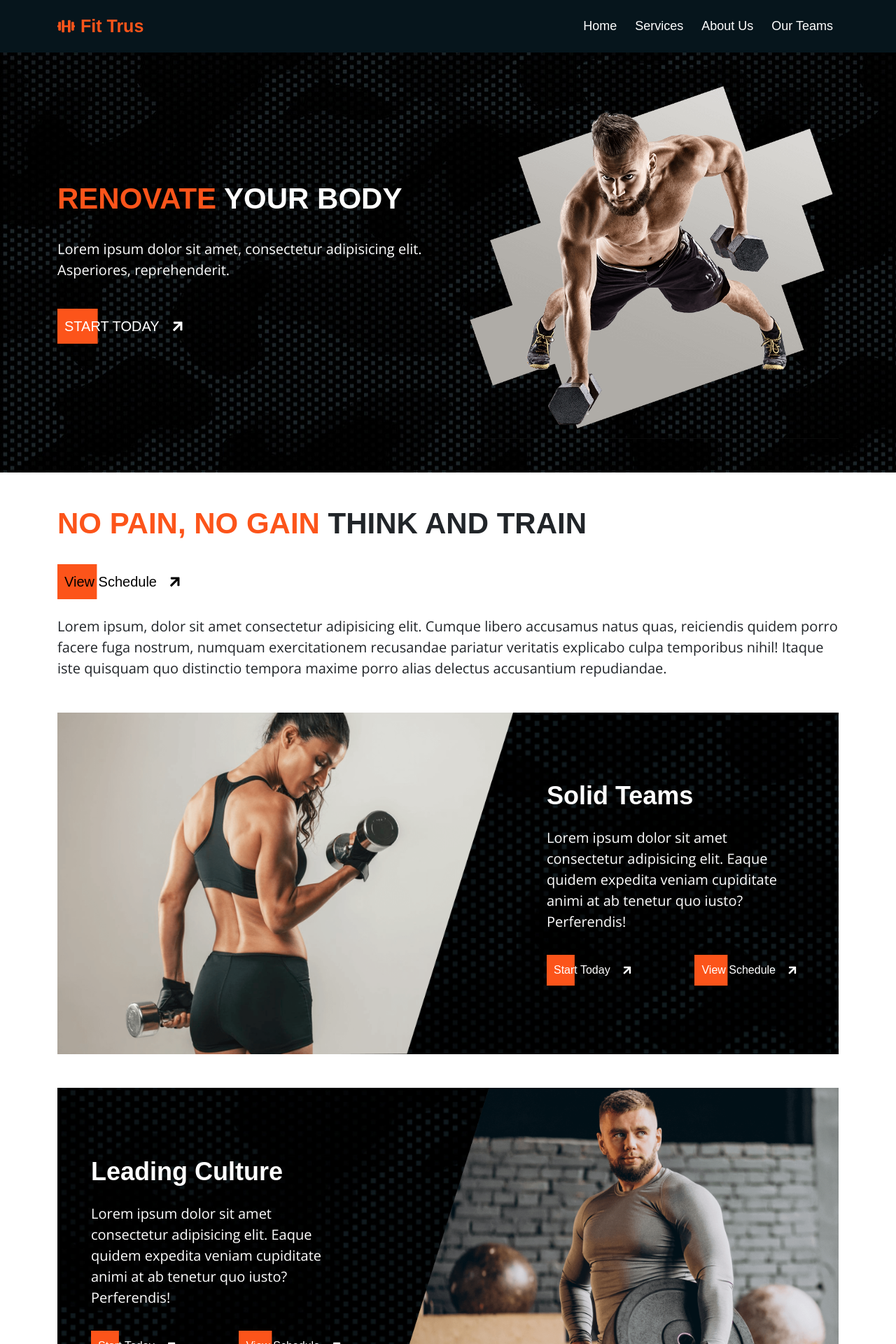
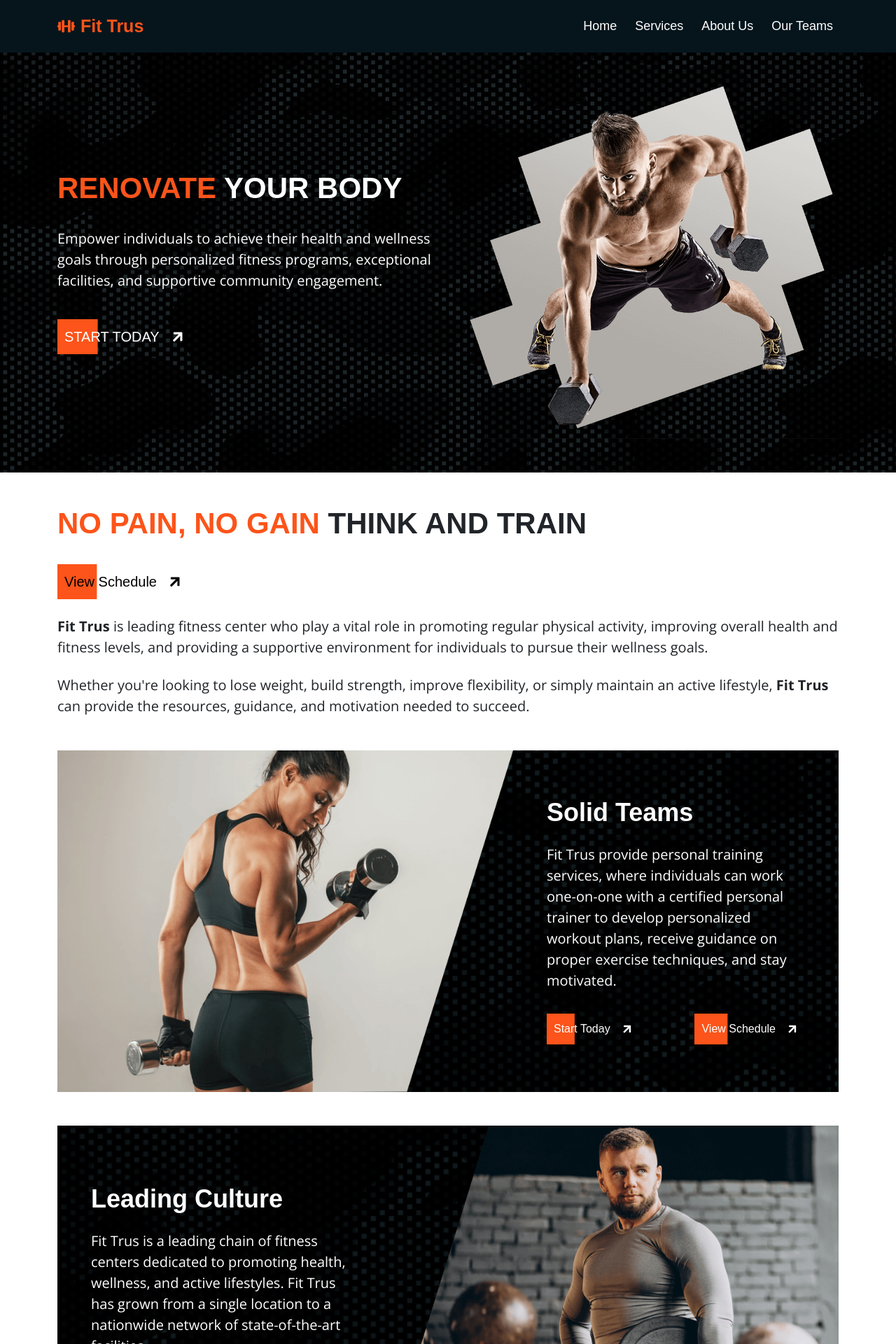
Before and after one commit to rehanadi/fit-trus, a Next.js app: page / in a window 1280 px wide. Shown: the top 1920 px of the page at 70% size. Built offline with nearby package versions, Linux system fonts and the light colour scheme; a web font is replaced by a local one.

Commit message:
fix: fix website wording

```diff
--- a/src/components/About.tsx
+++ b/src/components/About.tsx
@@ -25,11 +25,11 @@ const About = () => {
             </h1>
 
             <p className='lead'>
-              Lorem ipsum dolor sit, amet consectetur adipisicing elit. Et eveniet illo beatae necessitatibus natus soluta quaerat culpa at laboriosam, quibusdam error omnis ea quasi blanditiis dignissimos laudantium magni. Nemo, expedita?
+              <strong>Fit Trus</strong> is a leading chain of fitness centers dedicated to promoting health, wellness, and active lifestyles. Founded in 2005. We has grown from a single location to a nationwide network of state-of-the-art facilities.
             </p>
 
             <p className='lead'>
-              Lorem ipsum dolor sit, amet consectetur adipisicing elit. Et eveniet illo beatae necessitatibus natus soluta quaerat culpa at laboriosam, quibusdam error omnis ea quasi blanditiis dignissimos laudantium magni. Nemo, expedita?
+              <strong>Fit Trus</strong> continues to thrive as a leader in the fitness industry, with a growing network of franchise locations nationwide. The company remains committed to its founding principles of promoting health, wellness, and community, empowering individuals to live their best lives through regular physical activity and positive lifestyle choices.
             </p>
           </div>
         </div>
--- a/src/components/Culture.tsx
+++ b/src/components/Culture.tsx
@@ -10,7 +10,7 @@ const Culture = () => {
           image={workoutImage}
           imageOrder={2}
           title="Leading Culture"
-          paragraph="Lorem ipsum dolor sit amet consectetur adipisicing elit. Eaque quidem expedita veniam cupiditate animi at ab tenetur quo iusto? Perferendis!"
+          paragraph="Fit Trus is a leading chain of fitness centers dedicated to promoting health, wellness, and active lifestyles. Fit Trus has grown from a single location to a nationwide network of state-of-the-art facilities."
           isShowLink={false}
         />
       </div>
--- a/src/components/Hero.tsx
+++ b/src/components/Hero.tsx
@@ -13,7 +13,7 @@ const Hero = () => {
           </h1>
 
           <p className='lead'>
-            Lorem ipsum dolor sit amet, consectetur adipisicing elit. Asperiores, reprehenderit.
+          Empower individuals to achieve their health and wellness goals through personalized fitness programs, exceptional facilities, and supportive community engagement.
           </p>
 
           <LinkCTA
--- a/src/components/Overview.tsx
+++ b/src/components/Overview.tsx
@@ -19,14 +19,18 @@ const Overview = () => {
         />
 
         <p className='lead'>
-          Lorem ipsum, dolor sit amet consectetur adipisicing elit. Cumque libero accusamus natus quas, reiciendis quidem porro facere fuga nostrum, numquam exercitationem recusandae pariatur veritatis explicabo culpa temporibus nihil! Itaque iste quisquam quo distinctio tempora maxime porro alias delectus accusantium repudiandae.
+          <strong>Fit Trus</strong> is leading fitness center who play a vital role in promoting regular physical activity, improving overall health and fitness levels, and providing a supportive environment for individuals to pursue their wellness goals.
+        </p>
+
+        <p className="lead">
+          Whether you're looking to lose weight, build strength, improve flexibility, or simply maintain an active lifestyle, <strong>Fit Trus</strong> can provide the resources, guidance, and motivation needed to succeed.
         </p>
 
         <OverviewCard
           className="mt-4"
           image={trainerImage}
           title="Solid Teams"
-          paragraph="Lorem ipsum dolor sit amet consectetur adipisicing elit. Eaque quidem expedita veniam cupiditate animi at ab tenetur quo iusto? Perferendis!"
+          paragraph="Fit Trus provide personal training services, where individuals can work one-on-one with a certified personal trainer to develop personalized workout plans, receive guidance on proper exercise techniques, and stay motivated."
         />
 
         <OverviewCard
@@ -34,7 +38,7 @@ const Overview = () => {
           image={workoutImage}
           imageOrder={2}
           title="Leading Culture"
-          paragraph="Lorem ipsum dolor sit amet consectetur adipisicing elit. Eaque quidem expedita veniam cupiditate animi at ab tenetur quo iusto? Perferendis!"
+          paragraph="Fit Trus is a leading chain of fitness centers dedicated to promoting health, wellness, and active lifestyles. Fit Trus has grown from a single location to a nationwide network of state-of-the-art facilities."
         />
       </div>
     </section>
--- a/src/components/Testimonials.tsx
+++ b/src/components/Testimonials.tsx
@@ -21,7 +21,7 @@ const Testimonials = ({ className = '' }: Props) => {
             <TestimonialsCard
               name="Will Higgens"
               image={testimonial1}
-              review="Lorem ipsum dolor sit amet consectetur adipisicing elit. Vitae deserunt autem minima iusto perferendis ullam facere provident molestias esse ex numquam, hic iure similique assumenda quibusdam ipsa. Pariatur, autem facilis!"
+              review="I joined Fit Trus a year ago, and it's been a life-changing experience. Before joining, I struggled to find the motivation and support I needed to prioritize my health and fitness. But from the moment I walked through the doors of FIt Trus, I knew I had found something special"
               className="me-md-2"
             />
           </div>
@@ -30,7 +30,7 @@ const Testimonials = ({ className = '' }: Props) => {
             <TestimonialsCard
               name="Sarah Smith"
               image={testimonial2}
-              review="Lorem ipsum dolor sit amet consectetur adipisicing elit. Vitae deserunt autem minima iusto perferendis ullam facere provident molestias esse ex numquam, hic iure similique assumenda quibusdam ipsa. Pariatur, autem facilis!"
+              review="Since joining Fit Trus, I've seen incredible progress in my fitness journey. I've lost weight, gained strength, and improved my overall well-being. But more than that, I've gained confidence, self-discipline, and a newfound love for taking care of my body."
               className="ms-md-2 mx-lg-2"
             />
           </div>
@@ -39,7 +39,7 @@ const Testimonials = ({ className = '' }: Props) => {
             <TestimonialsCard
               name="Julie George"
               image={testimonial3}
-              review="Lorem ipsum dolor sit amet consectetur adipisicing elit. Vitae deserunt autem minima iusto perferendis ullam facere provident molestias esse ex numquam, hic iure similique assumenda quibusdam ipsa. Pariatur, autem facilis!"
+              review="Fit Trus isn't just a gym—it's a supportive community that empowers you to be the best version of yourself. I'm so grateful to have found Fit Trus, and I can't wait to see where my fitness journey takes me next."
               className="me-md-2 ms-lg-2"
             />
           </div>
--- a/src/styles/globals.css
+++ b/src/styles/globals.css
@@ -29,6 +29,10 @@ h1, h2, h3, h4, h5, h6 {
 
 input {
   line-height: revert;
+}
+
+strong {
+  font-weight: 700;
 }
 
 .row,
```
